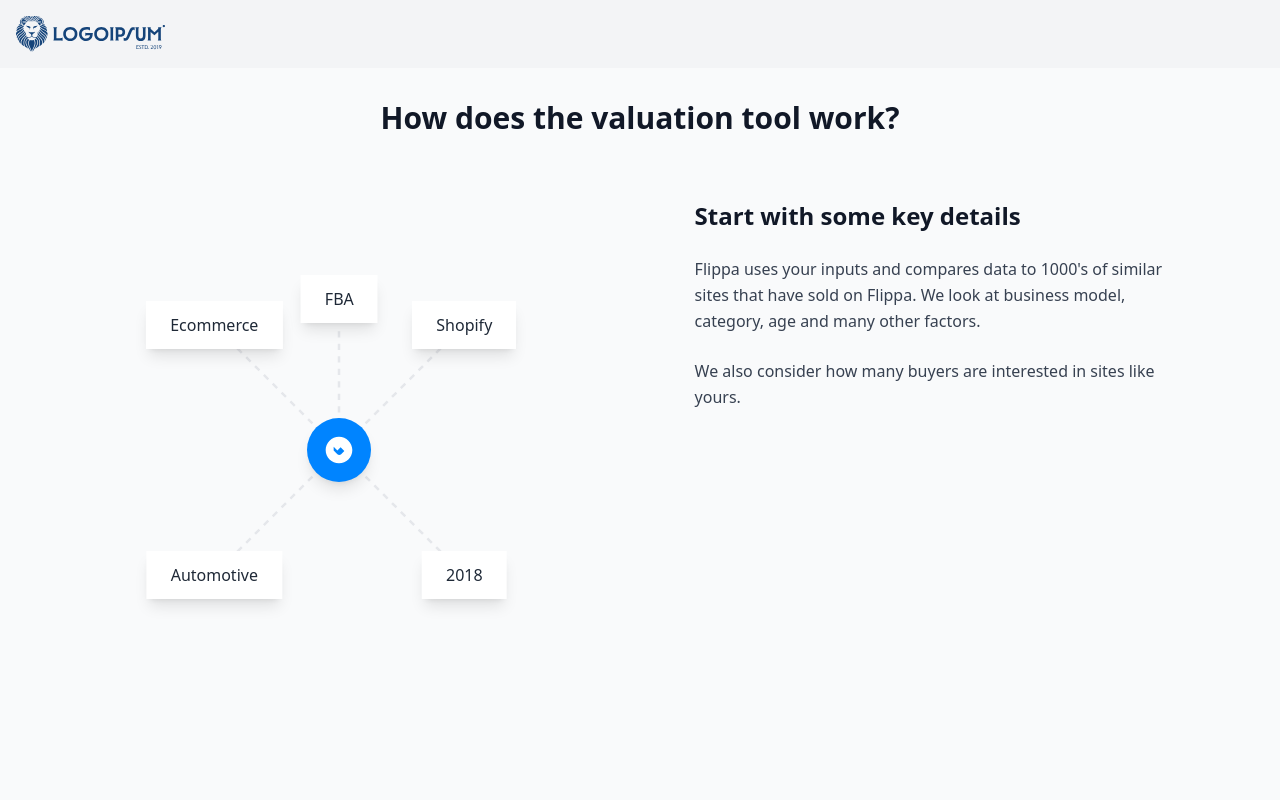
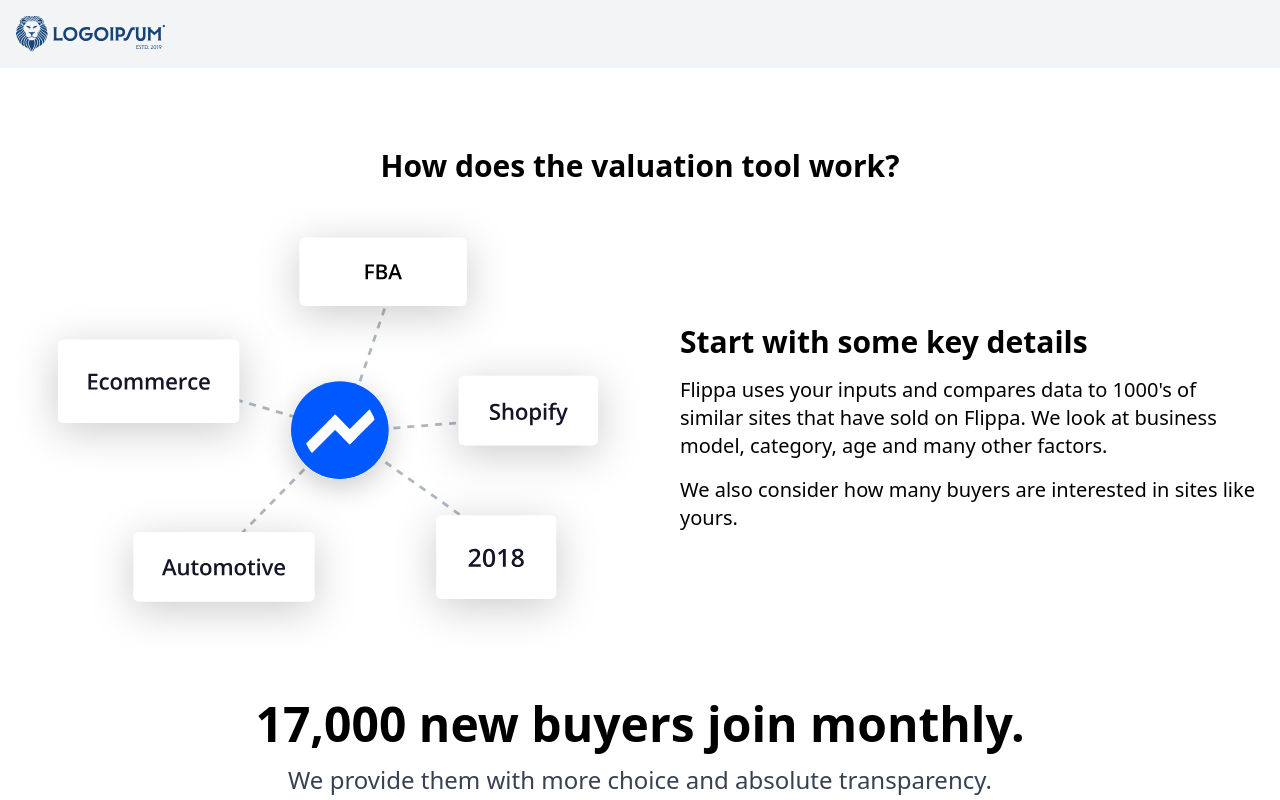
Before and after one commit to remote-cto/now-tnv, a Next.js app: page / in a window 1280 px wide. Shown: the top 800 px of the page. Built offline with nearby package versions, Linux system fonts and the light colour scheme.

Commit message:
valuation section updated

```diff
--- a/app/components/ValuationTool.tsx
+++ b/app/components/ValuationTool.tsx
@@ -1,99 +1,55 @@
+import Image from 'next/image';
 import React from 'react';
 
-interface NodeProps {
-  label: string;
-  className?: string;
-}
+const ValuationTool = () => {
+  return (
+    <>
+    <section className="mt-20">
+    <div className="mx-auto max-w-screen-xl px-4 lg:flex lg:items-center">
+      <div
+        className="mx-auto max-w-xl text-center"
 
-const Node: React.FC<NodeProps> = ({ label, className = '' }) => (
-  <div className={`
-    bg-white
-    shadow-lg
-    rounded-lg
-    px-6
-    py-3
-    transform
-    transition-all
-    duration-300
-    hover:-translate-y-1
-    hover:shadow-xl
-    absolute
-    ${className}
-  `}>
-    <span className="text-gray-800 font-medium whitespace-nowrap">{label}</span>
-  </div>
-);
-
-const ValuationTool: React.FC = () => {
-  return (
-    <div className="min-h-screen bg-gray-50 p-4 md:p-8">
-      <div className="max-w-6xl mx-auto">
-        {/* Header */}
-        <h1 className="text-2xl md:text-3xl font-bold text-center text-gray-900 mb-16">
+      >
+        <h1 className="text-base  sm:text-3xl">
+          <strong className=" text-black sm:block">
           How does the valuation tool work?
+          </strong>
         </h1>
-
-        {/* Main Content Container */}
-        <div className="flex flex-col lg:flex-row items-center lg:items-start gap-12">
-          {/* Left Side - Diagram */}
-          <div className="w-full lg:w-1/2 relative">
-            <div className="aspect-square max-w-[500px] mx-auto relative">
-              {/* Center Circle */}
-              <div className="absolute left-1/2 top-1/2 -translate-x-1/2 -translate-y-1/2 z-10">
-                <div className="w-16 h-16 bg-[#0084ff] rounded-full flex items-center justify-center shadow-lg">
-                  <svg
-                    viewBox="0 0 24 24"
-                    className="w-8 h-8 text-white"
-                    fill="currentColor"
-                  >
-                    <path d="M12 2C6.48 2 2 6.48 2 12C2 17.52 6.48 22 12 22C17.52 22 22 17.52 22 12C22 6.48 17.52 2 12 2ZM16 12.8L13.6 15.2C13.2 15.6 12.7 15.8 12.2 15.8C11.7 15.8 11.2 15.6 10.8 15.2L8 12.4V9.6L10.8 12.4L13.2 10L16 12.8Z"/>
-                  </svg>
       </div>
     </div>
+  </section>
 
-              {/* Connecting Lines */}
-              <div className="absolute inset-0">
-                <svg className="w-full h-full" viewBox="0 0 400 400">
-                  <g stroke="#E5E7EB" strokeWidth="2" strokeDasharray="5,5">
-                    {/* Lines from center to each node */}
-                    <line x1="200" y1="200" x2="100" y2="100" />
-                    <line x1="200" y1="200" x2="300" y2="100" />
-                    <line x1="200" y1="200" x2="100" y2="300" />
-                    <line x1="200" y1="200" x2="300" y2="300" />
-                    <line x1="200" y1="200" x2="200" y2="100" />
-                  </g>
-                </svg>
+  <section className="mt-5">
+    <div className="mx-auto max-w-screen-xl px-4 lg:flex lg:items-center">
+      <div
+        className="lg:w-1/2"
+
+      >
+        <Image
+          src="/images/Tool.svg"
+          width={270}
+          height={300}
+          alt=" Image Description"
+          className="w-full h-auto"
+        />
       </div>
 
-              {/* Nodes */}
-              <Node label="Ecommerce" className="-translate-x-1/2 -translate-y-1/2 left-[25%] top-[25%]" />
-              <Node label="FBA" className="left-1/2 top-[15%] -translate-x-1/2" />
-              <Node label="Shopify" className="translate-x-[-50%] -translate-y-1/2 left-[75%] top-[25%]" />
-              <Node label="Automotive" className="-translate-x-1/2 -translate-y-1/2 left-[25%] top-[75%]" />
-              <Node label="2018" className="-translate-x-1/2 -translate-y-1/2 left-[75%] top-[75%]" />
-            </div>
-          </div>
+      <div
+        className="lg:w-1/2 lg:pl-10 mt-6 lg:mt-0 text-center lg:text-left"
 
-          {/* Right Side - Content */}
-          <div className="w-full lg:w-1/2 px-4 lg:px-8">
-            <div className="max-w-lg">
-              <h2 className="text-xl md:text-2xl font-semibold text-gray-900 mb-6">
-                Start with some key details
-              </h2>
-              <div className="space-y-6">
-                <p className="text-gray-700 leading-relaxed">
+      >
+        <p className='text-xl text-black  font-extrabold sm:text-3xl mb-4'>Start with some key details</p>
+        <p className="text-xl text-black sm:text-xl">
         Flippa uses your inputs and compares data to 1000's of similar sites that have sold on Flippa. We look at business model, category, age and many other factors.
         </p>
-                <p className="text-gray-700 leading-relaxed">
+        <p className="mt-4 text-black text-xl">
         We also consider how many buyers are interested in sites like yours.
         </p>
       </div>
     </div>
-          </div>
-        </div>
-      </div>
-    </div>
+  </section>
+  </>
   );
-};
+}
 
 export default ValuationTool;
```
Also changed, not shown: public/images/Tool.svg (added). Lines whose indentation alone changed are shown as unchanged.
